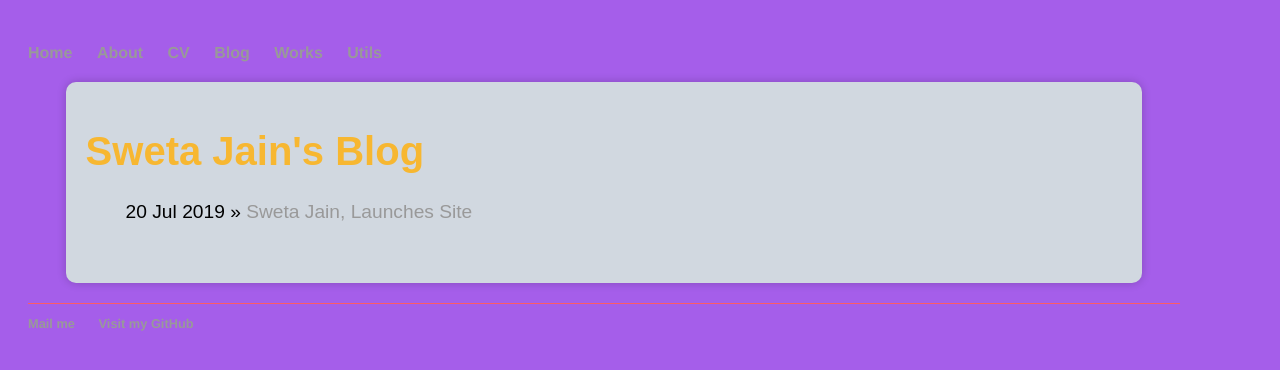
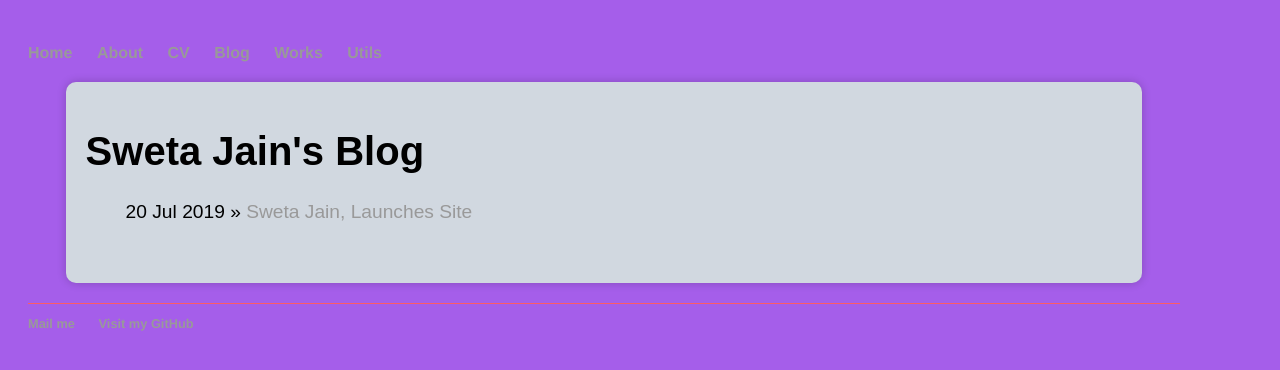
Before and after one commit to SwetaTheBest/swetathebest.github.io, a Jekyll site: the page built from blog/index.html, in a window 1280 px wide. Shown: the top 370 px of the page. Built offline with Jekyll 4.4.1, drawn with Linux system fonts in a browser that asks for light colours.

Commit message:
Update main.css

```diff
--- a/css/main.css
+++ b/css/main.css
@@ -27,7 +27,7 @@ body {
 
 /* Header style */
 h1 {
-    color: #f7b731;
+    color: #h00b51;
     font-size: 2.5em; /* Adjust the font size as needed */
 }
 
```
